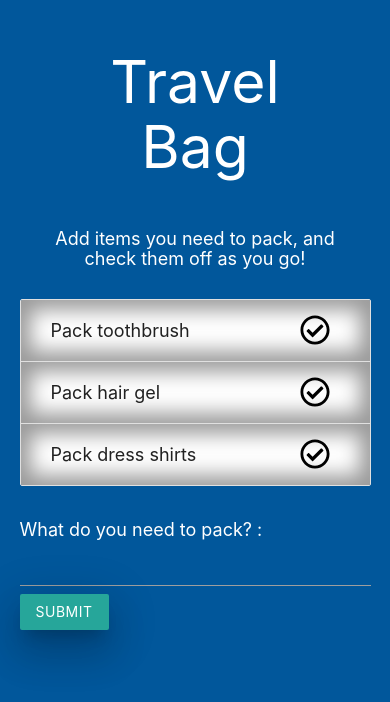
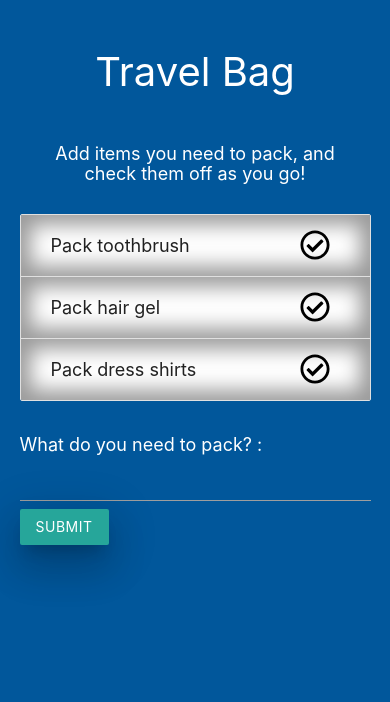
Before and after one commit to Julian-Ramirez1158/To-do-App, a React (Create React App) app: page / in a window 390 px wide. Shown: the top 702 px of the page. Built offline with nearby package versions, Linux system fonts and the light colour scheme.

Commit message:
Update styling

```diff
--- a/src/index.css
+++ b/src/index.css
@@ -51,3 +51,10 @@ code {
   margin: 0 20px;
   cursor: pointer;
 }
+
+@media screen and (max-width: 404px) {
+  .Header {
+    margin: 50px;
+    font-size: 40px;
+  }
+}
```
